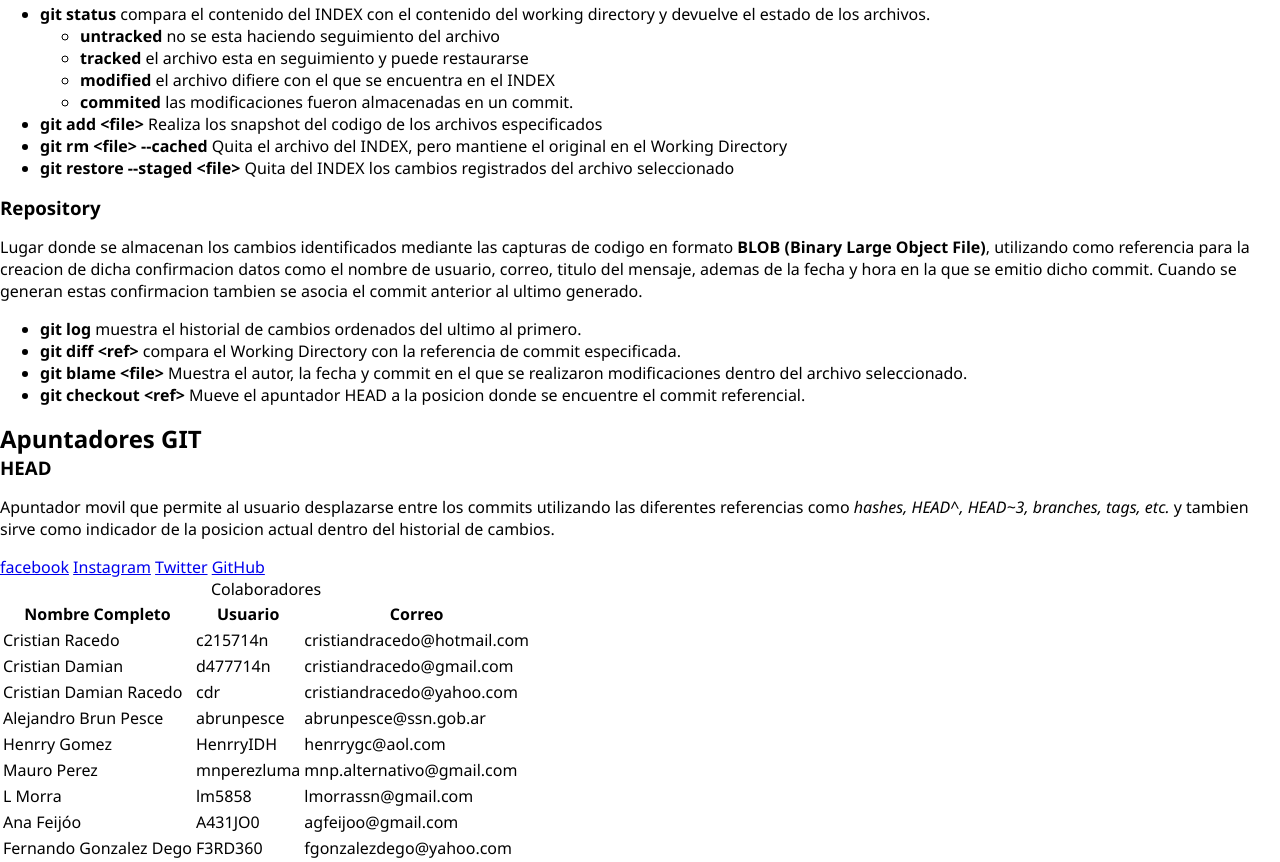
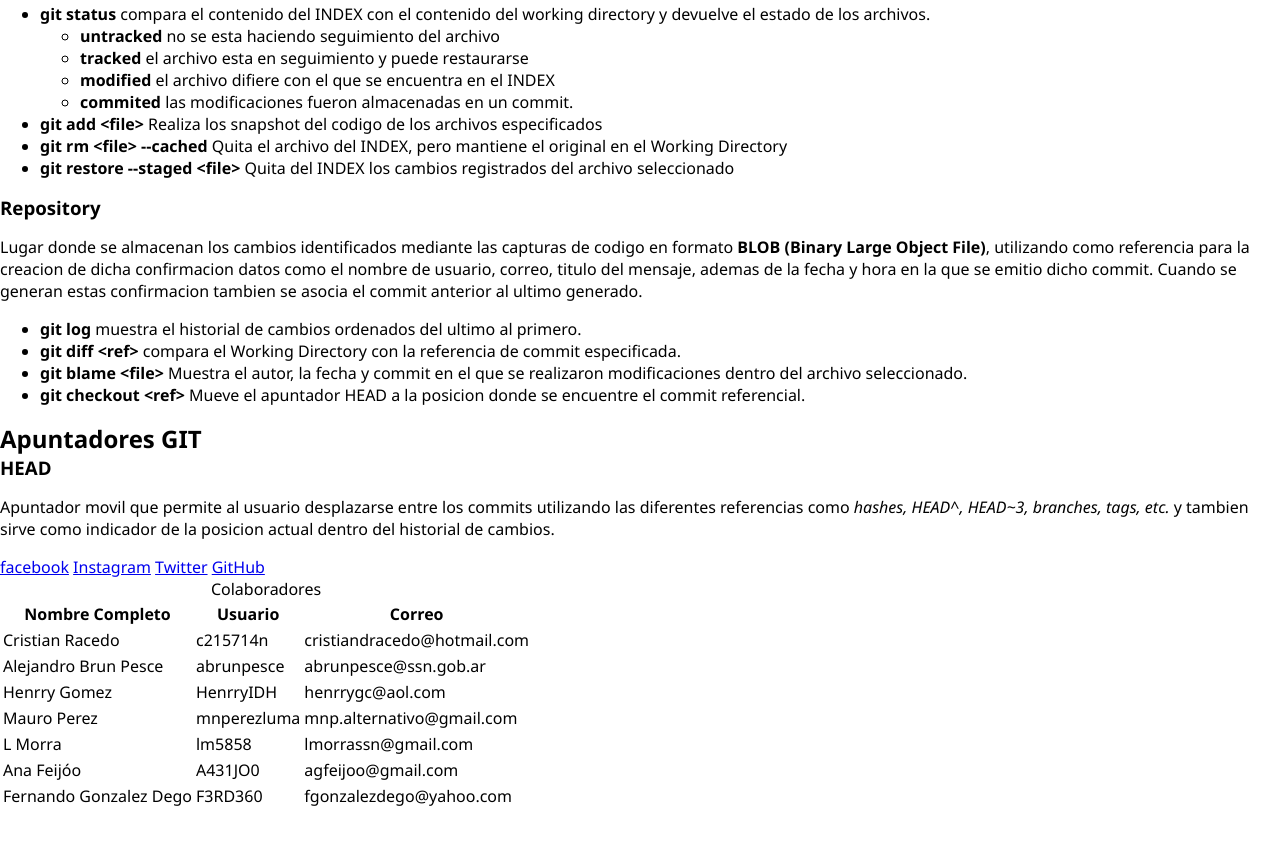
Before and after one commit to gmedvedeff/git-jv-10, a plain HTML site: page index.html in a window 1280 px wide. Shown: the part 515-1377 px from the top of the page. After the commit the page ends 1325 px from the top, so only its background shows below. Drawn offline with Linux system fonts and the light colour scheme.

Commit message:
Colaboradores: Retirados

```diff
--- a/index.html
+++ b/index.html
@@ -119,16 +119,6 @@
                     <td>cristiandracedo@hotmail.com</td>
                 </tr>
                 <tr>
-                    <td>Cristian Damian</td>
-                    <td>d477714n</td>
-                    <td>cristiandracedo@gmail.com</td>
-                </tr>
-                <tr>
-                    <td>Cristian Damian Racedo</td>
-                    <td>cdr</td>
-                    <td>cristiandracedo@yahoo.com</td>
-                </tr>
-                <tr>
                     <td>Alejandro Brun Pesce</td>
                     <td>abrunpesce</td>
                     <td>abrunpesce@ssn.gob.ar</td>
```
